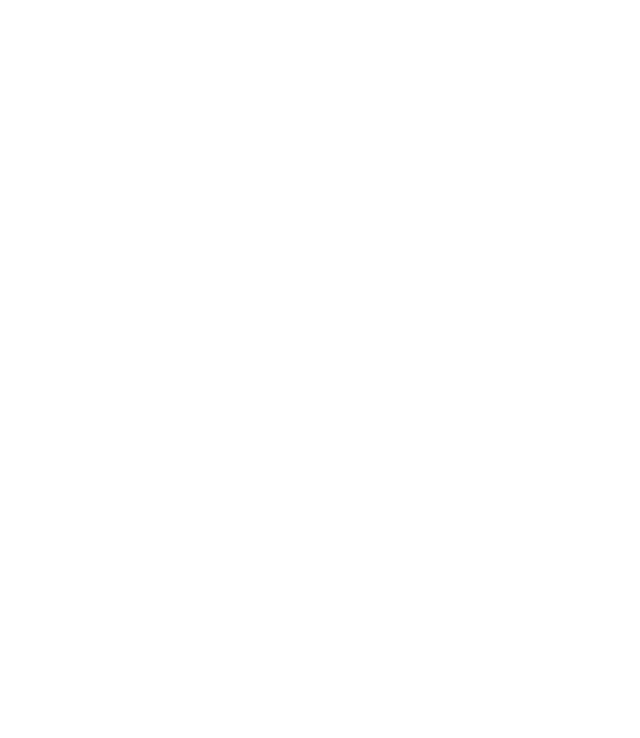
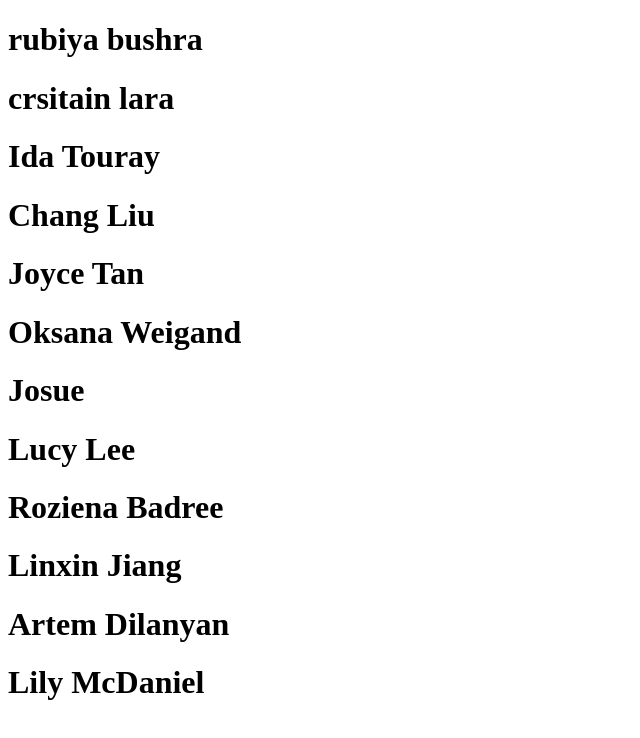
Before and after one commit to MrsRamirez/MicroCred2, a plain HTML site: page index.html in a window 1280 px wide. Shown: the whole page, without its empty margins (0-640 px from the left). Drawn offline with Linux system fonts and the light colour scheme.

Commit message:
attendance 6:20

```diff
--- a/index.html
+++ b/index.html
@@ -7,6 +7,22 @@
     <link href="style.css" rel="stylesheet" type="text/css" />
   </head>
   <body>
+    <h1> rubiya bushra</h1>
+    <h1>crsitain lara<h1>
+    <h1>Ida Touray</h1>
+    <h1>Chang Liu</h1>
+    <h1>Joyce Tan</h1>
+    <h1>Oksana Weigand</h1>
+
+
+    <h1>Josue</h1>
+    <h1>Lucy Lee</h1>
+    <h1>Roziena Badree</h1>
+    <h1>Linxin Jiang</h1>
+    <h1>Artem Dilanyan<h1>
+    <h1>Lily McDaniel</h1>
+
     <script src="script.js"></script>
+
   </body>
 </html>
```
